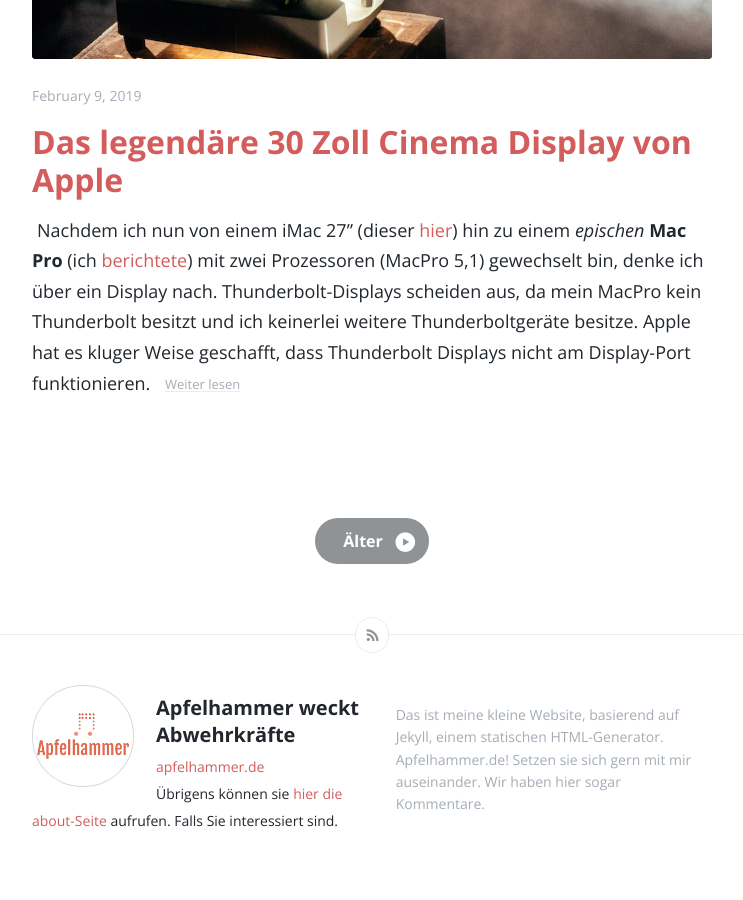
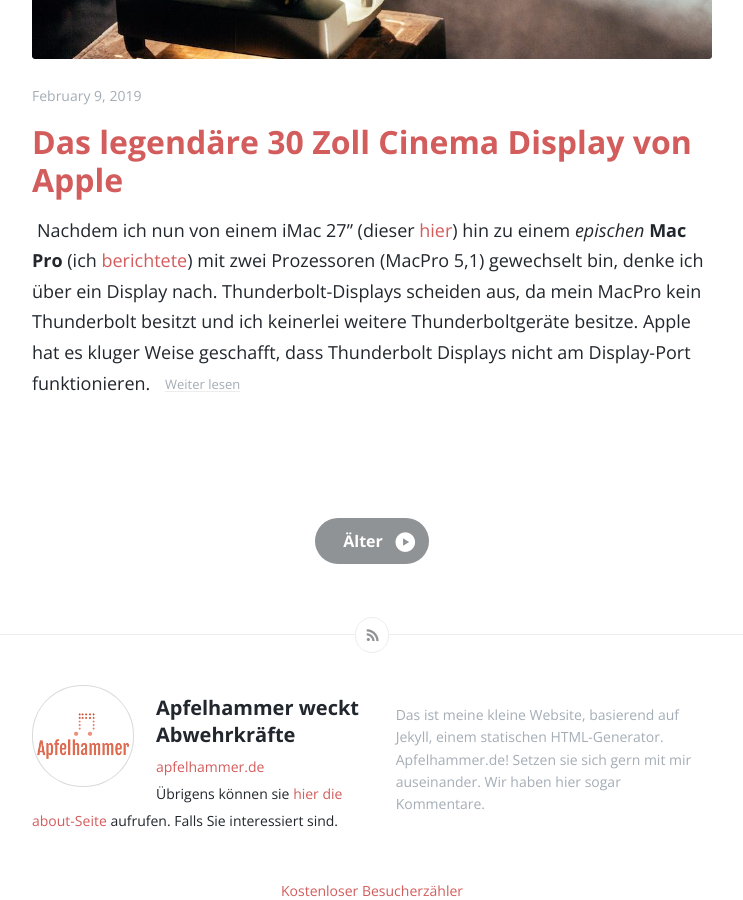
Before and after one commit to thafaker/apfelhammer.de, a Jekyll site: the page built from index.html, in a window 1280 px wide and 900 px high, scrolled down 3518 px. Shown: the whole window, without its empty margins (268-1011 px from the left). Built offline with Jekyll 4.4.1, drawn with Linux system fonts in a browser that asks for light colours; the list of posts is cut into pages by our own code; comment, search, counter and statistics services are not loaded.

Commit message:
Update index.html

```diff
--- a/index.html
+++ b/index.html
@@ -42,3 +42,5 @@
 {% include pagination.html %}
 
 {% include footer.html %}
+
+{% include ipcounter.html %}
```
